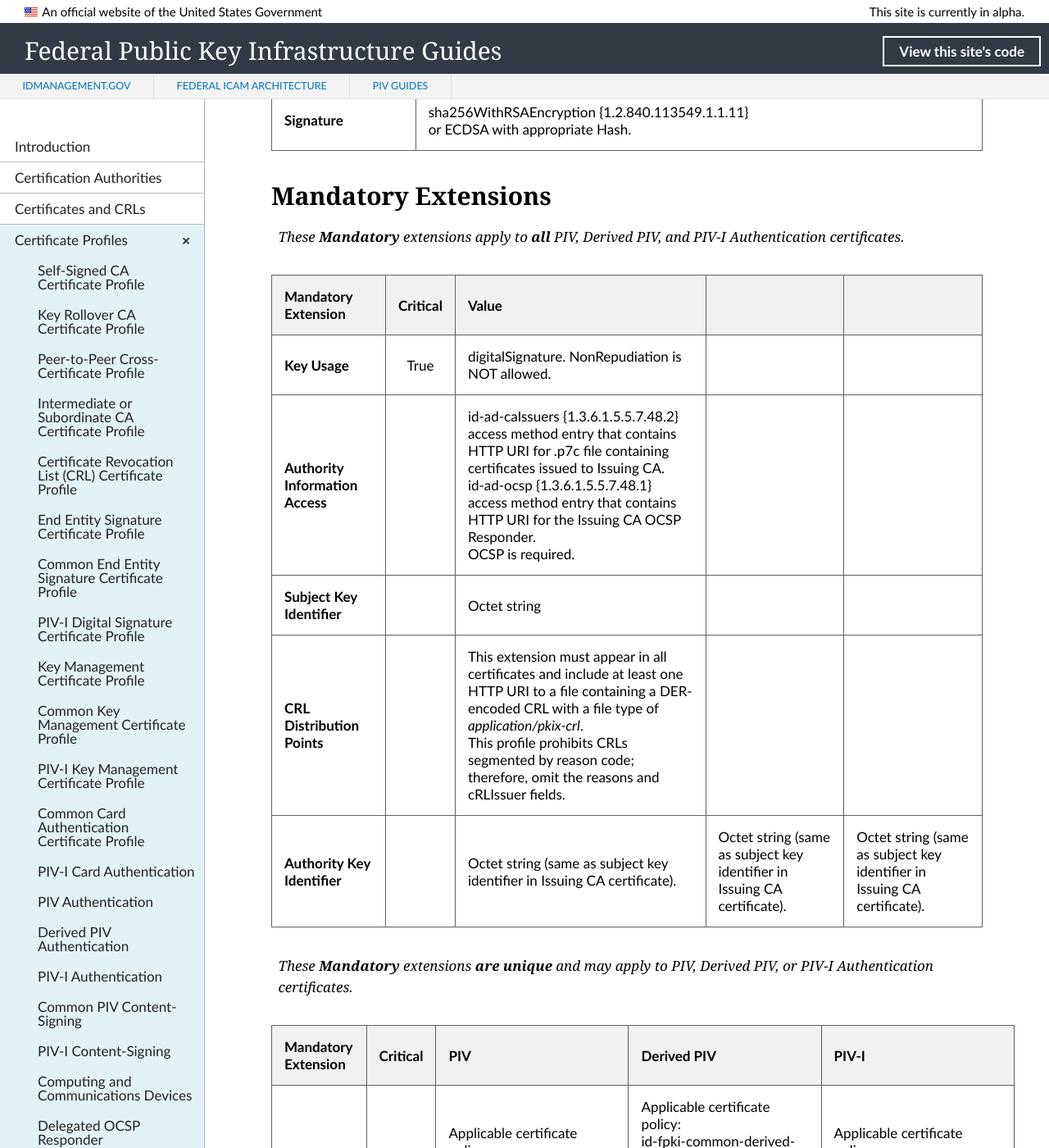
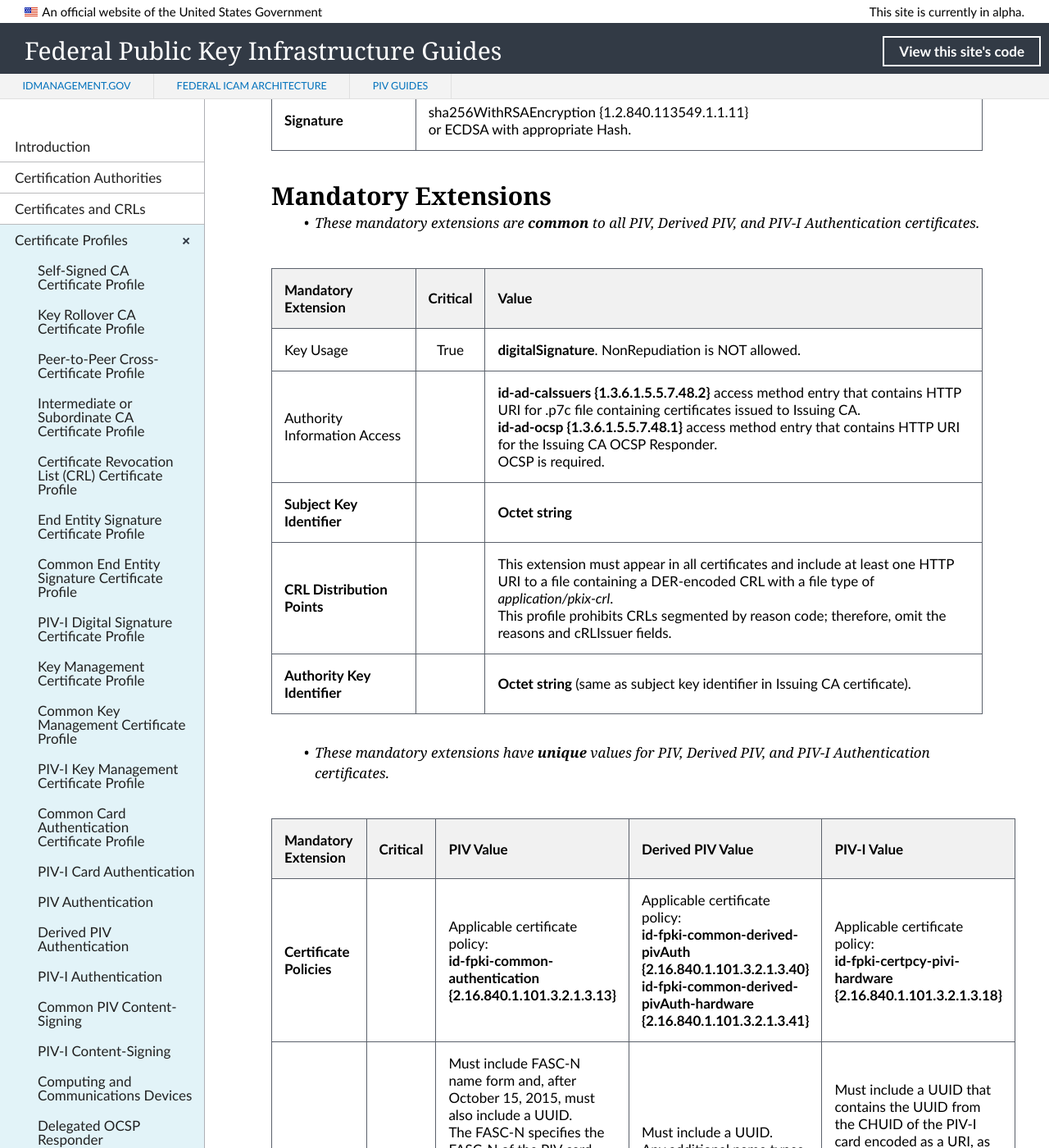
Before and after one commit to GSA/fpki-guides, a Jekyll site: the page built from _profiles/23_all_piv_auth.md, in a window 1280 px wide and 1400 px high, scrolled down 1588 px. Shown: the whole window at 82% size. Built offline with Jekyll 4.4.1, drawn with Linux system fonts in a browser that asks for light colours; nearby versions of some CDN libraries; library files that are not in the unit come from our copies; some of the changed text lies outside the part shown.

Commit message:
Update 23_all_piv_auth.md
Alternative bold format test

```diff
--- a/_profiles/23_all_piv_auth.md
+++ b/_profiles/23_all_piv_auth.md
@@ -37,23 +37,23 @@
 
 ## Mandatory Extensions
 
-_These **Mandatory** extensions apply to **all** PIV, Derived PIV, and PIV-I Authentication certificates._
+* _These mandatory extensions are **common** to all PIV, Derived PIV, and PIV-I Authentication certificates._
 
 | **Mandatory<br>Extension** |  **Critical** | **Value** |
 | :-------- | :-----: | :----- |
-| **Key Usage**  | True |  digitalSignature. NonRepudiation is NOT allowed.  |
-| **Authority Information Access**  |  | id-ad-caIssuers {1.3.6.1.5.5.7.48.2} access method entry that contains HTTP URI for .p7c file containing certificates issued to Issuing CA.<br>id-ad-ocsp {1.3.6.1.5.5.7.48.1} access method entry that contains HTTP URI for the Issuing CA OCSP Responder.<br>OCSP is required.
-| **Subject Key Identifier**   |  | Octet string  |
+| Key Usage  | True |  **digitalSignature**. NonRepudiation is NOT allowed.  |
+| Authority Information Access  |  | **id-ad-caIssuers {1.3.6.1.5.5.7.48.2}** access method entry that contains HTTP URI for .p7c file containing certificates issued to Issuing CA.<br>**id-ad-ocsp {1.3.6.1.5.5.7.48.1}** access method entry that contains HTTP URI for the Issuing CA OCSP Responder.<br>OCSP is required.
+| **Subject Key Identifier**   |  | **Octet string**  |
 | **CRL Distribution Points**   | |  This extension must appear in all certificates and include at least one HTTP URI to a file containing a DER-encoded CRL with a file type of _application/pkix-crl_.<br>This profile prohibits CRLs segmented by reason code; therefore, omit the reasons and cRLIssuer fields. |
-| **Authority Key Identifier**   |  | Octet string (same as subject key identifier in Issuing CA certificate). | Octet string (same as subject key identifier in Issuing CA certificate). | Octet string (same as subject key identifier in Issuing CA certificate). |
+| **Authority Key Identifier**   |  | **Octet string** (same as subject key identifier in Issuing CA certificate). |
 
-_These **Mandatory** extensions **are unique** and may apply to PIV, Derived PIV, or PIV-I Authentication certificates._
+* _These mandatory extensions have **unique** values for PIV, Derived PIV, and PIV-I Authentication certificates._
 
-| **Mandatory<br>Extension**  | **Critical** | **PIV** | **Derived PIV**  |  **PIV-I** |
+| **Mandatory<br>Extension**  | **Critical** | **PIV Value** | **Derived PIV Value**  |  **PIV-I Value** |
 | :-------- | :------ | :----- | :-----  | :-----     |
-| **Certificate Policies**   |  | Applicable certificate policy:<br>id-fpki-common-authentication {2.16.840.1.101.3.2.1.3.13}  |  Applicable certificate policy:<br>id-fpki-common-derived-pivAuth {2.16.840.1.101.3.2.1.3.40} <br>id-fpki-common-derived-pivAuth-hardware {2.16.840.1.101.3.2.1.3.41}  | Applicable certificate policy:<br>id-fpki-certpcy-pivi-hardware {2.16.840.1.101.3.2.1.3.18}   |
+| **Certificate Policies**   |  | Applicable certificate policy:<br>**id-fpki-common-authentication {2.16.840.1.101.3.2.1.3.13}**  |  Applicable certificate policy:<br>**id-fpki-common-derived-pivAuth {2.16.840.1.101.3.2.1.3.40}** <br>**id-fpki-common-derived-pivAuth-hardware {2.16.840.1.101.3.2.1.3.41}**  | Applicable certificate policy:**<br>id-fpki-certpcy-pivi-hardware {2.16.840.1.101.3.2.1.3.18}**   |
 | **Subject Alternative Name**   |  | Must include FASC-N name form and, after October 15, 2015, must also include a UUID.<br>The FASC-N specifies the FASC-N of the PIV card that contains the corresponding PIV Authentication key.<br>Any additional name types may be present.<br>Other names may be included to support local applications.  | Must include a UUID.<br>Any additional name types may be present.<br>Other names may be included to support local applications.  | Must include a UUID that contains the UUID from the CHUID of the PIV-I card encoded as a URI, as specified in RFC 4122,<sup>[8](#8)</sup> Section 3.<br>Any additional name types may be present.<br>Other names may be included to support local applications.  |
-| **PIV Interim**   |  | The piv-interim indicator {2.16.840.1.101.3.6.9.1} extension is defined in FIPS 201-2, Appendix B.2, as PIV NACI indicator. The value of this extension is asserted as follows:<br>1. TRUE if, at the time of credential issuance:<br>(1) the FBI National Criminal History Fingerprint Check has been completed successfully, and<br>(2) an NACI has been initiated but has not been completed.<br>2. FALSE if, at the time of credential issuance, the subject’s NACI has been completed and successfully adjudicated. | Same value as for PIV.  |   |
+| **PIV Interim**   |  | **piv-interim indicator {2.16.840.1.101.3.6.9.1}** is defined in FIPS 201-2, Appendix B.2, as PIV NACI indicator. The value of this extension is asserted as follows:<br>1. TRUE if, at the time of credential issuance:<br>(1) the FBI National Criminal History Fingerprint Check has been completed successfully, and<br>(2) an NACI has been initiated but has not been completed.<br>2. FALSE if, at the time of credential issuance, the subject’s NACI has been completed and successfully adjudicated. | Same value as for PIV.  |   |
 
 ## Optional Extensions
 
@@ -61,7 +61,7 @@
 
 | **Optional<br>Extension**  | **Critical** | **Value** |
 | :-------- | :------ | :----- |
-| **Extended Key Usage**   | True | If included to support specific applications, this extension should be non-critical. The following values for keyPurposeID should be included:<br>Microsoft Smart Card Logon; however, if the private key is not on a smart card, do not include the EKU for Microsoft Smart Card Logon.<br>TLS Client Authentication<br>pkinit-KPClientAuth<br>Additional key purposes may be specified:<br>TLS Client Authentication {3.6.1.5.5.7.3.2}<br>id-pkinit-KPClientAuth {3.6.1.5.2.3.4}<br>id-kp-secureShellClient {3.6.1.5.5.7.3.21}<br>The keyPurposeID value may be implemented as needed by the subscriber.  |
+| **Extended Key Usage**   | True | If included to support specific applications, this extension should be non-critical. The following values for keyPurposeID should be included:<br>**Microsoft Smart Card Logon**; however, if the private key is not on a smart card, do not include the EKU for Microsoft Smart Card Logon.<br>**TLS Client Authentication**<br>**pkinit-KPClientAuth**<br>Additional key purposes may be specified:<br>**TLS Client Authentication {3.6.1.5.5.7.3.2}**<br>**id-pkinit-KPClientAuth {3.6.1.5.2.3.4}**<br>**id-kp-secureShellClient {3.6.1.5.5.7.3.21}**<br>The keyPurposeID value may be implemented as needed by the subscriber.  |
 | **Subject Directory Attributes** |    | This extension may be included to indicate the cardholder's country or countries of citizenship, as specified in RFC 5280.</sup><br>countryOfCitizenship {1.3.6.1.5.5.7.9.4}<br>ISO 3166<sup>[9](#9)</sup> specifies country codes. |
 | **Issuer Alternative Name**     |   |   |
 
```
Also changed, not shown: other parts of _profiles/23_all_piv_auth.md (+1 -1 lines).
